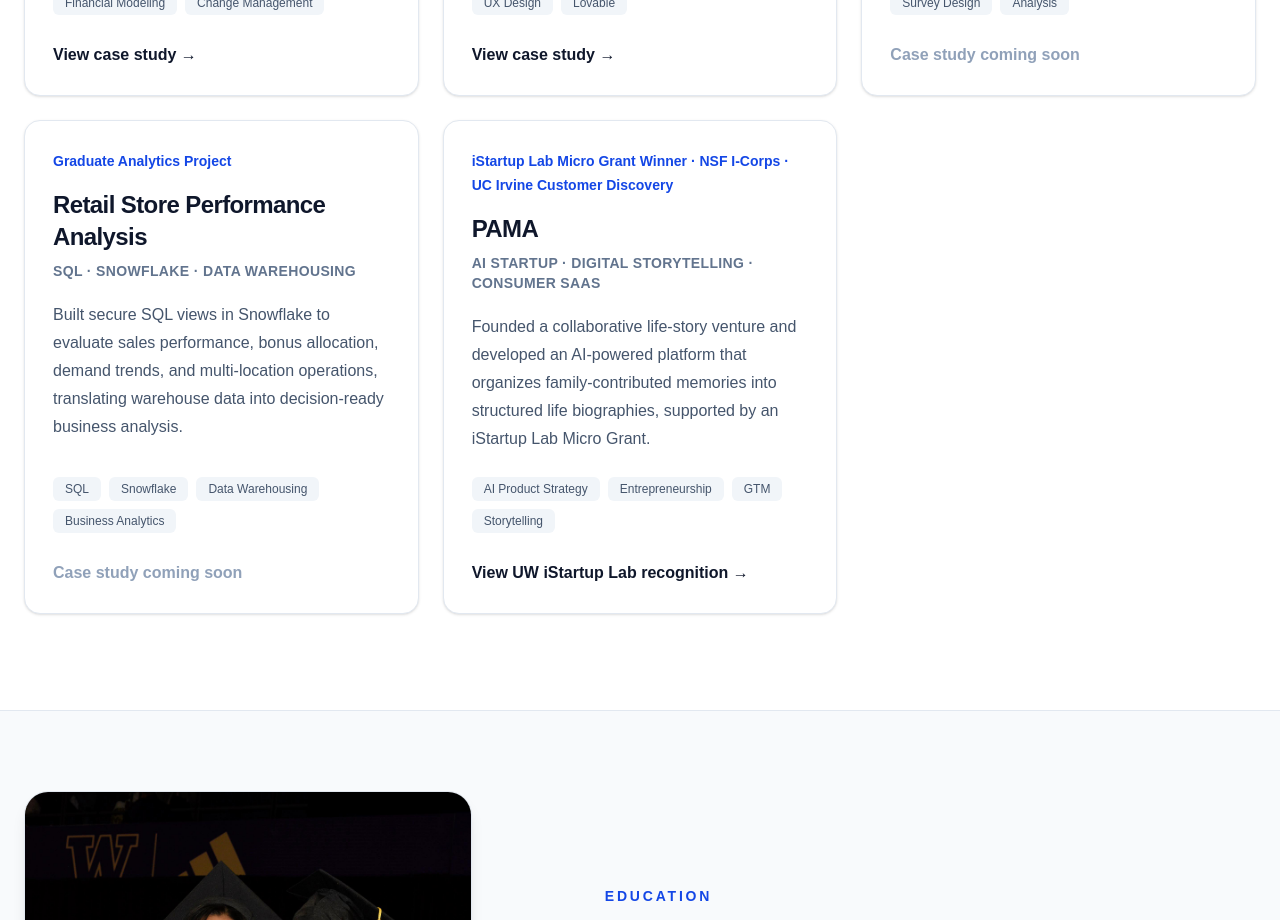
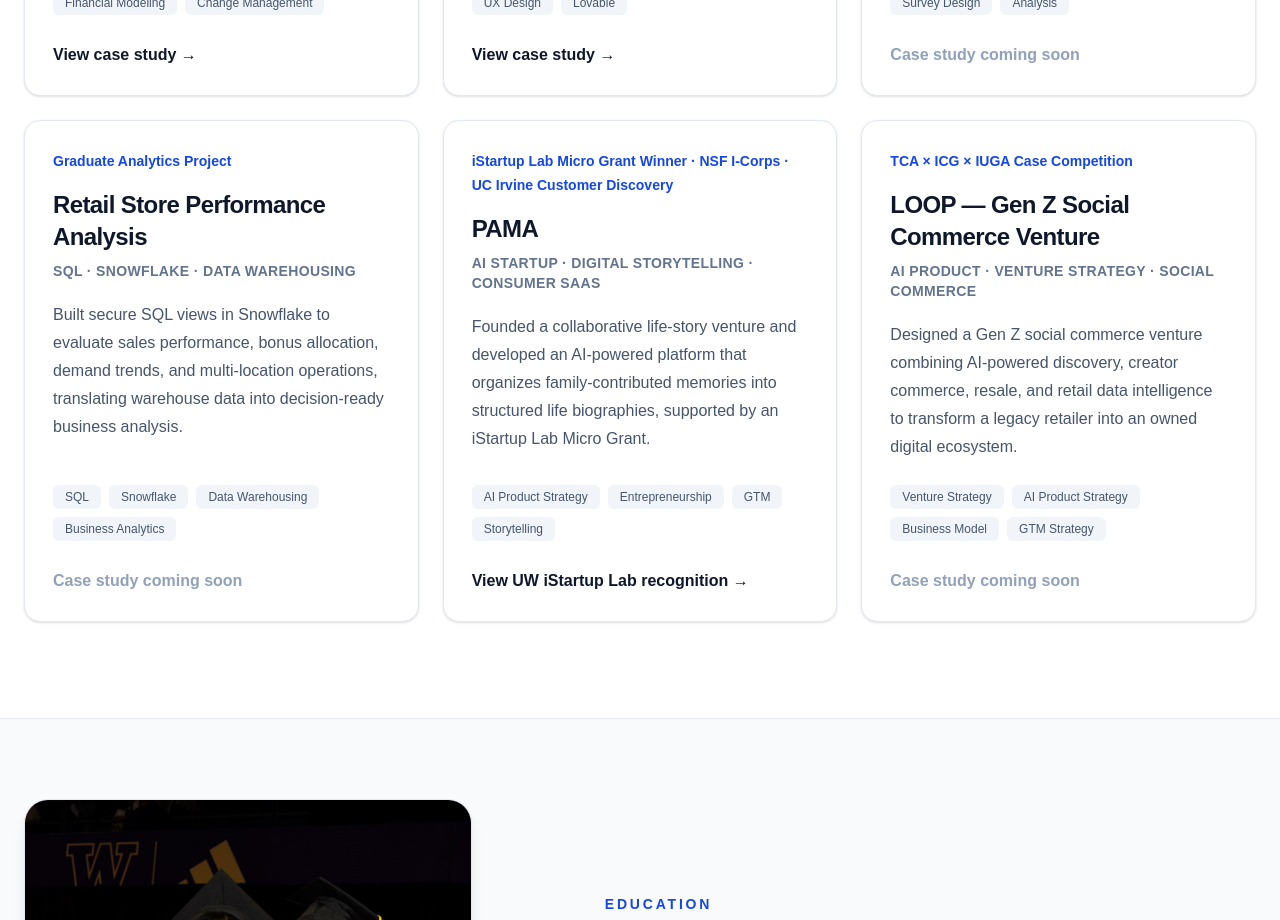
Before and after one commit to SunayanaHaz/portfolio, a Next.js app: page / in a window 1280 px wide. Shown: the part 4400-5320 px from the top of the page. Built offline with nearby package versions, Linux system fonts and the light colour scheme.

Commit message:
Add LOOP social commerce venture project

```diff
--- a/app/page.tsx
+++ b/app/page.tsx
@@ -155,7 +155,19 @@
     "https://startup.ischool.uw.edu/grants/#:~:text=Hazarika%20(MSIM%20%E2%80%9926)-,Bhagyashree%20Vaidya,-(INFO%20%E2%80%9926)",
   externalLabel: "View UW iStartup Lab recognition →",
 },
-
+  {
+  title: "LOOP — Gen Z Social Commerce Venture",
+  recognition: "TCA × ICG × IUGA Case Competition",
+  category: "AI Product · Venture Strategy · Social Commerce",
+  description:
+    "Designed a Gen Z social commerce venture combining AI-powered discovery, creator commerce, resale, and retail data intelligence to transform a legacy retailer into an owned digital ecosystem.",
+  skills: [
+    "Venture Strategy",
+    "AI Product Strategy",
+    "Business Model",
+    "GTM Strategy",
+  ],
+},
 ];
 
 const capabilities = [
```
